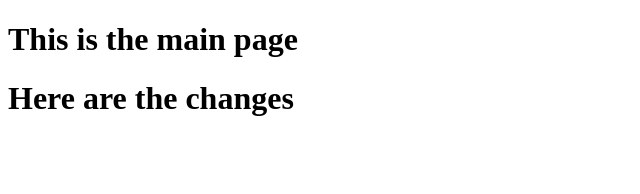
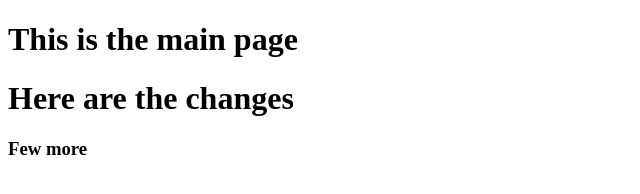
Before and after one commit to kathyayinikam/testgit, a plain HTML site: page index.html in a window 1280 px wide. Shown: the full height of the page, 0-640 px from the left. Drawn offline with Linux system fonts and the light colour scheme.

Commit message:
2nd uodate to readme

```diff
--- a/index.html
+++ b/index.html
@@ -8,5 +8,6 @@
 <body>
     <h1>This is the main page</h1>
     <h1>Here are the changes</h1>
+    <h3>Few more</h3>
 </body>
 </html>
```
